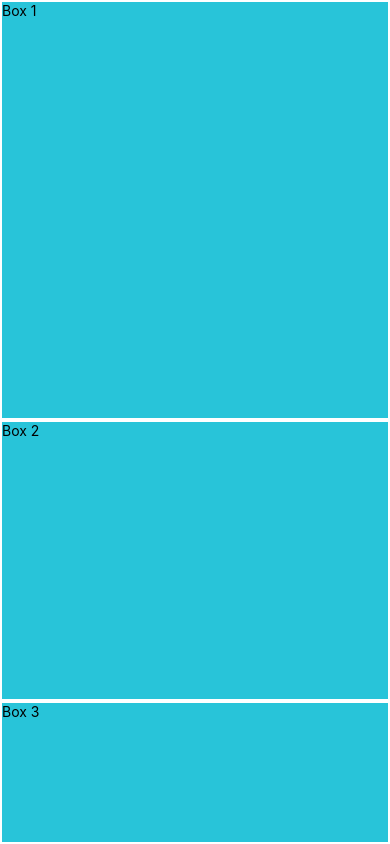
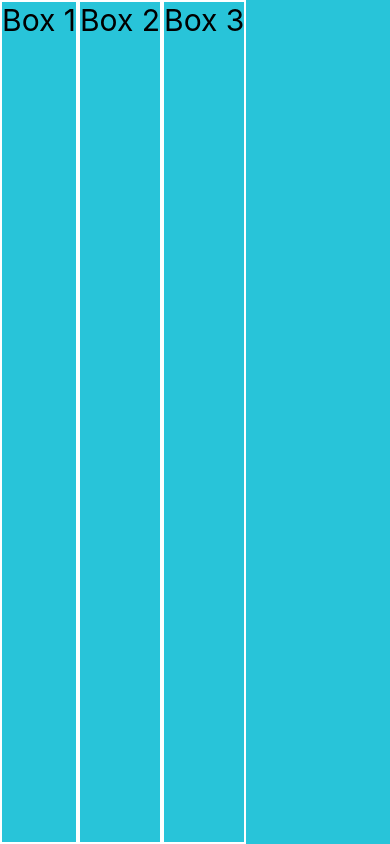
Before and after one commit to leotangram/02-my-first-app-rn, a React Native app: screen / in a window 390 px wide. Built offline with nearby package versions, Linux system fonts and the light colour scheme.

Commit message:
Flex direction

```diff
--- a/src/screens/FlexScreen.tsx
+++ b/src/screens/FlexScreen.tsx
@@ -16,21 +16,22 @@ export default FlexScreen
 const styles = StyleSheet.create({
   container: {
     backgroundColor: '#28c4d9',
-    flex: 1
+    flex: 1,
+    flexDirection: 'row'
   },
   box1: {
     borderColor: '#ffffff',
     borderWidth: 2,
-    flex: 3 // 3 + 2 + 1 = 6
+    fontSize: 30
   },
   box2: {
     borderColor: '#ffffff',
     borderWidth: 2,
-    flex: 2
+    fontSize: 30
   },
   box3: {
     borderColor: '#ffffff',
     borderWidth: 2,
-    flex: 1
+    fontSize: 30
   }
 });
```
